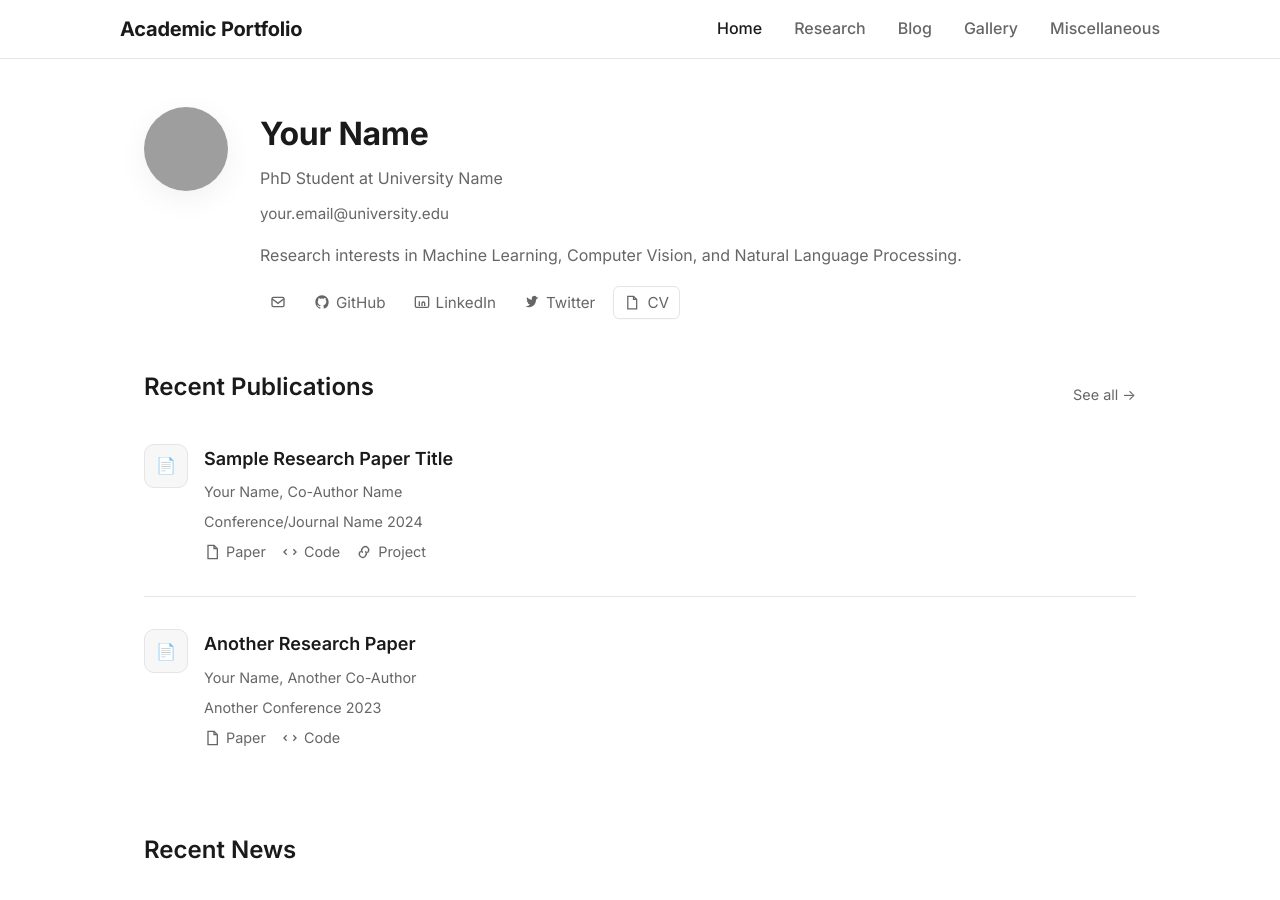
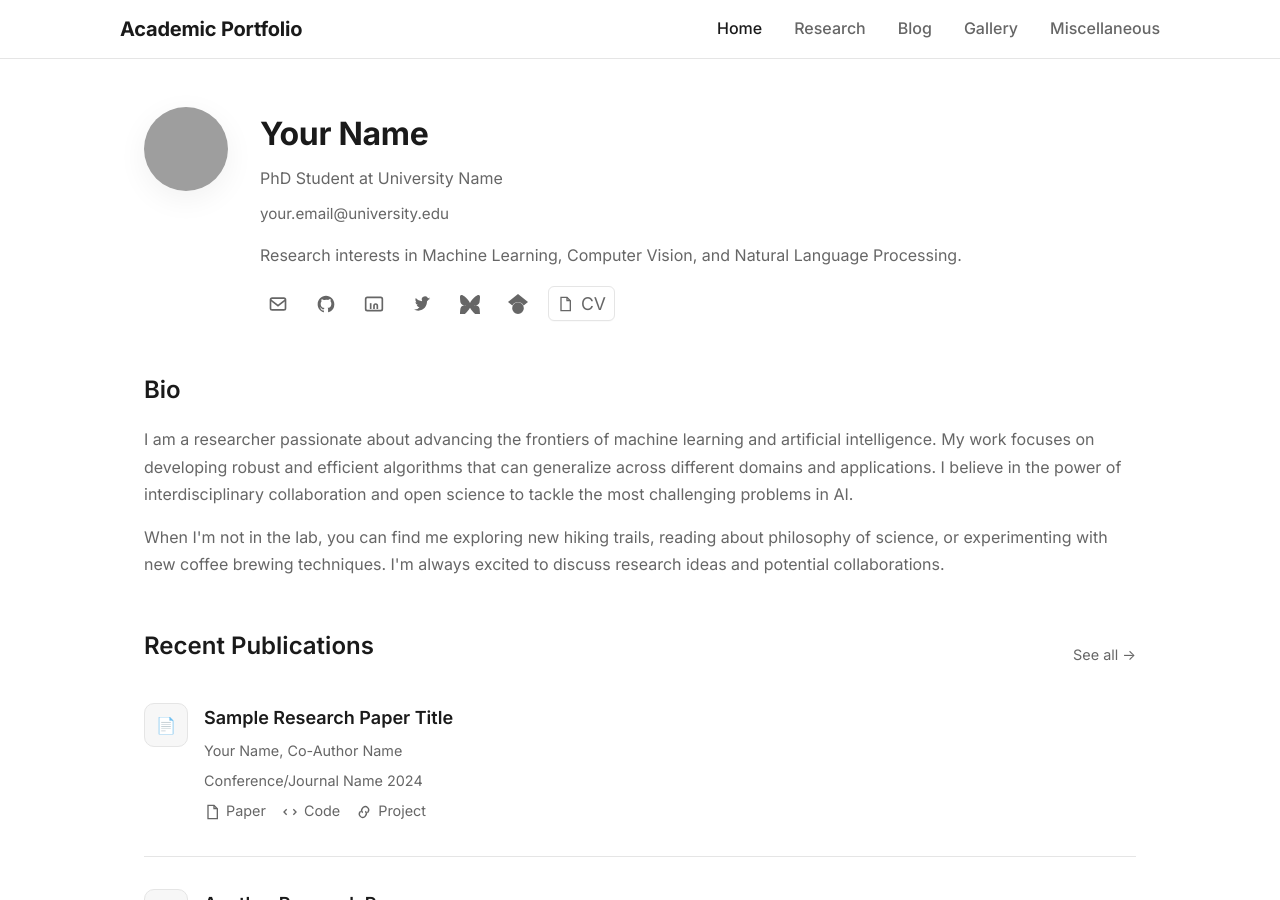
Before and after one commit to SwapnanilMukherjee/swapnanilmukherjee.github.io, a Jekyll site: the page built from index.md, in a window 1280 px wide and 900 px high. Built offline with Jekyll 4.4.1, drawn with Linux system fonts in a browser that asks for light colours; grey boxes are pictures that could not be loaded.

Commit message:
Fix research page, gallery, and social icons
Adjusted alignment and spacing on the research page for "Research Interests" and "Ongoing Work" sections. Optimized image loading on the gallery page for faster performance. Removed text labels from social media icons, added Bluesky and Google Scholar icons, and included a new "Bio" section on the homepage after the social icons.

```diff
--- a/assets/css/main.css
+++ b/assets/css/main.css
@@ -58,12 +58,14 @@ p { margin-bottom: 1rem; color: var(--muted); }
 .profile-info .email { font-size: 0.95rem; color: var(--muted); margin-bottom: 1rem; }
 
 /* Social links */
-.social-links { display: flex; gap: 0.5rem; align-items: center; }
-.social-links a { padding: 8px 10px; color: var(--muted); text-decoration: none; transition: color 0.2s, transform 0.2s; font-size: 0.95rem; line-height: 1; display: inline-flex; align-items: center; border-radius: 6px; }
+.social-links { display: flex; gap: 0.75rem; align-items: center; }
+.social-links a { padding: 8px; color: var(--muted); text-decoration: none; transition: color 0.2s, transform 0.2s; font-size: 1.1rem; line-height: 1; display: inline-flex; align-items: center; border-radius: 6px; }
 .social-links a:hover { color: var(--text); transform: translateY(-1px); }
+.social-links svg { width: 20px; height: 20px; }
 
 .cv-button { background: #fff; border: 1px solid var(--border); padding: 6px 12px; border-radius: 8px; font-size: 0.95rem; text-decoration: none; color: var(--text); transition: all 0.2s; display: inline-flex; align-items: center; gap: 8px; box-shadow: 0 1px 0 rgba(0,0,0,0.02); }
 .cv-button:hover { background: #f9fafb; border-color: #d1d5db; transform: translateY(-1px); }
+.cv-button svg { width: 16px; height: 16px; }
 
 /* Inline icon links */
 .link-with-icon { display: inline-flex; align-items: center; gap: 6px; }
@@ -92,6 +94,10 @@ p { margin-bottom: 1rem; color: var(--muted); }
 .section-header { display: flex; justify-content: space-between; align-items: center; margin-bottom: 1.25rem; }
 .section-header a { font-size: 0.9rem; color: var(--muted); text-decoration: none; }
 .section-header a:hover { color: var(--text); text-decoration: underline; }
+
+/* Research lists */
+.research-list { margin: 0; padding-left: 1.5rem; }
+.research-list li { margin-bottom: 0.75rem; color: var(--muted); line-height: 1.6; }
 
 /* Item cards */
 .item { margin-bottom: 1.5rem; padding-bottom: 1.5rem; border-bottom: 1px solid var(--border); }
--- a/index.md
+++ b/index.md
@@ -12,27 +12,41 @@ layout: default
     <p>Research interests in Machine Learning, Computer Vision, and Natural Language Processing.</p>
 
     <div class="social-links">
-      <a class="link-with-icon" href="mailto:{{ site.email }}" aria-label="Email">
+      <a href="mailto:{{ site.email }}" title="Email">
         <svg aria-hidden="true" viewBox="0 0 24 24" fill="none" stroke="currentColor" stroke-width="2"><rect x="3" y="5" width="18" height="14" rx="2"/><path d="m3 7 9 7 9-7"/></svg>
       </a>
-      <a class="link-with-icon" href="https://github.com/{{ site.github_username }}" target="_blank" rel="noopener noreferrer">
+      <a href="https://github.com/{{ site.github_username }}" target="_blank" rel="noopener noreferrer" title="GitHub">
         <svg aria-hidden="true" viewBox="0 0 24 24" fill="currentColor"><path d="M12 2C6.48 2 2 6.58 2 12.26c0 4.51 2.87 8.33 6.84 9.68.5.09.68-.22.68-.49 0-.24-.01-.87-.01-1.71-2.78.61-3.37-1.37-3.37-1.37-.45-1.17-1.1-1.48-1.1-1.48-.9-.63.07-.62.07-.62 1 .07 1.53 1.04 1.53 1.04.89 1.56 2.34 1.11 2.91.85.09-.66.35-1.11.63-1.37-2.22-.26-4.56-1.14-4.56-5.06 0-1.12.39-2.05 1.03-2.77-.1-.26-.45-1.3.1-2.71 0 0 .84-.27 2.75 1.06A9.34 9.34 0 0 1 12 6.8c.85 0 1.72.12 2.53.35 1.9-1.33 2.74-1.06 2.74-1.06.56 1.41.21 2.45.11 2.71.64.72 1.03 1.65 1.03 2.77 0 3.93-2.34 4.79-4.57 5.05.36.32.68.94.68 1.9 0 1.37-.01 2.47-.01 2.81 0 .27.18.58.69.48A10.02 10.02 0 0 0 22 12.26C22 6.58 17.52 2 12 2z"/></svg>
-        <span>GitHub</span>
       </a>
-      <a class="link-with-icon" href="https://linkedin.com/in/{{ site.linkedin_username }}" target="_blank" rel="noopener noreferrer">
+      <a href="https://linkedin.com/in/{{ site.linkedin_username }}" target="_blank" rel="noopener noreferrer" title="LinkedIn">
         <svg aria-hidden="true" viewBox="0 0 24 24" fill="none" stroke="currentColor" stroke-width="2"><path d="M4 4h16a2 2 0 0 1 2 2v12a2 2 0 0 1-2 2H4a2 2 0 0 1-2-2V6a2 2 0 0 1 2-2Z"/><path d="M8 11v7"/><path d="M8 7h.01"/><path d="M12 18v-4a2 2 0 0 1 4 0v4"/></svg>
-        <span>LinkedIn</span>
       </a>
-      <a class="link-with-icon" href="https://twitter.com/{{ site.twitter_username }}" target="_blank" rel="noopener noreferrer">
+      <a href="https://twitter.com/{{ site.twitter_username }}" target="_blank" rel="noopener noreferrer" title="Twitter">
         <svg aria-hidden="true" viewBox="0 0 24 24" fill="currentColor"><path d="M22 5.8c-.7.3-1.4.5-2.1.6.8-.5 1.4-1.2 1.7-2.1-.7.4-1.6.8-2.4.9A3.6 3.6 0 0 0 12 7.9c0 .3 0 .6.1.8-3-.2-5.7-1.6-7.5-3.8-.3.6-.5 1.2-.5 1.9 0 1.3.7 2.5 1.8 3.2-.6 0-1.2-.2-1.7-.5v.1c0 1.8 1.3 3.2 3 3.6-.3.1-.6.1-.9.1-.2 0-.4 0-.6-.1.4 1.4 1.8 2.5 3.3 2.6A7.3 7.3 0 0 1 2 18.4a10.3 10.3 0 0 0 5.6 1.6c6.7 0 10.4-5.8 10.4-10.9v-.5c.7-.5 1.3-1.1 1.8-1.8z"/></svg>
-        <span>Twitter</span>
       </a>
-      <a href="/cv.pdf" class="cv-button">
+      <a href="#" target="_blank" rel="noopener noreferrer" title="Bluesky">
+        <svg aria-hidden="true" viewBox="0 0 24 24" fill="currentColor">
+          <path d="M12 10.8c-1.087-2.114-4.046-6.053-6.798-7.995C2.566.944 1.561 1.266.902 1.565.139 1.908 0 3.08 0 3.768c0 .69.378 5.65.624 6.479.815 2.736 3.713 3.66 6.383 3.364.136-.02.275-.038.417-.05-.134.04-.276.083-.42.13-2.670-.296-5.567.628-6.383 3.364C.378 17.884 0 22.844 0 23.533c0 .688.139 1.86.902 2.202.659.3 1.664.622 4.3-1.239C7.954 22.554 10.913 18.615 12 16.501c1.087 2.114 4.046 6.053 6.798 7.995 2.636 1.861 3.641 1.54 4.3 1.239.763-.342.902-1.514.902-2.202 0-.689-.378-5.649-.624-6.479-.816-2.736-3.713-3.66-6.383-3.364-.144-.047-.286-.09-.42-.13.142.012.281.03.417.05 2.67.296 5.568-.628 6.383-3.364.246-.829.624-5.789.624-6.479 0-.688-.139-1.86-.902-2.203-.659-.299-1.664-.621-4.3 1.24C16.046 4.747 13.087 8.686 12 10.8z"/>
+        </svg>
+      </a>
+      <a href="#" target="_blank" rel="noopener noreferrer" title="Google Scholar">
+        <svg aria-hidden="true" viewBox="0 0 24 24" fill="currentColor">
+          <path d="M5.242 13.769L0 9.5 12 0l12 9.5-5.242 4.269C17.548 11.249 14.978 9.5 12 9.5c-2.977 0-5.548 1.748-6.758 4.269zM12 10a7 7 0 1 0 0 14 7 7 0 0 0 0-14z"/>
+        </svg>
+      </a>
+      <a href="/cv.pdf" class="cv-button" title="Download CV">
         <svg aria-hidden="true" viewBox="0 0 24 24" fill="none" stroke="currentColor" stroke-width="2"><path d="M6 2h9l5 5v15H6z"/><path d="M15 2v5h5"/></svg>
         CV
       </a>
     </div>
   </div>
+</div>
+
+<!-- Bio Section -->
+<div class="section">
+  <h2>Bio</h2>
+  <p>I am a researcher passionate about advancing the frontiers of machine learning and artificial intelligence. My work focuses on developing robust and efficient algorithms that can generalize across different domains and applications. I believe in the power of interdisciplinary collaboration and open science to tackle the most challenging problems in AI.</p>
+  <p>When I'm not in the lab, you can find me exploring new hiking trails, reading about philosophy of science, or experimenting with new coffee brewing techniques. I'm always excited to discuss research ideas and potential collaborations.</p>
 </div>
 
 <!-- Recent Publications -->
```
Also changed, not shown: _data/gallery.yml (+6 -6 lines), _pages/research.md (+16 -12 lines).
